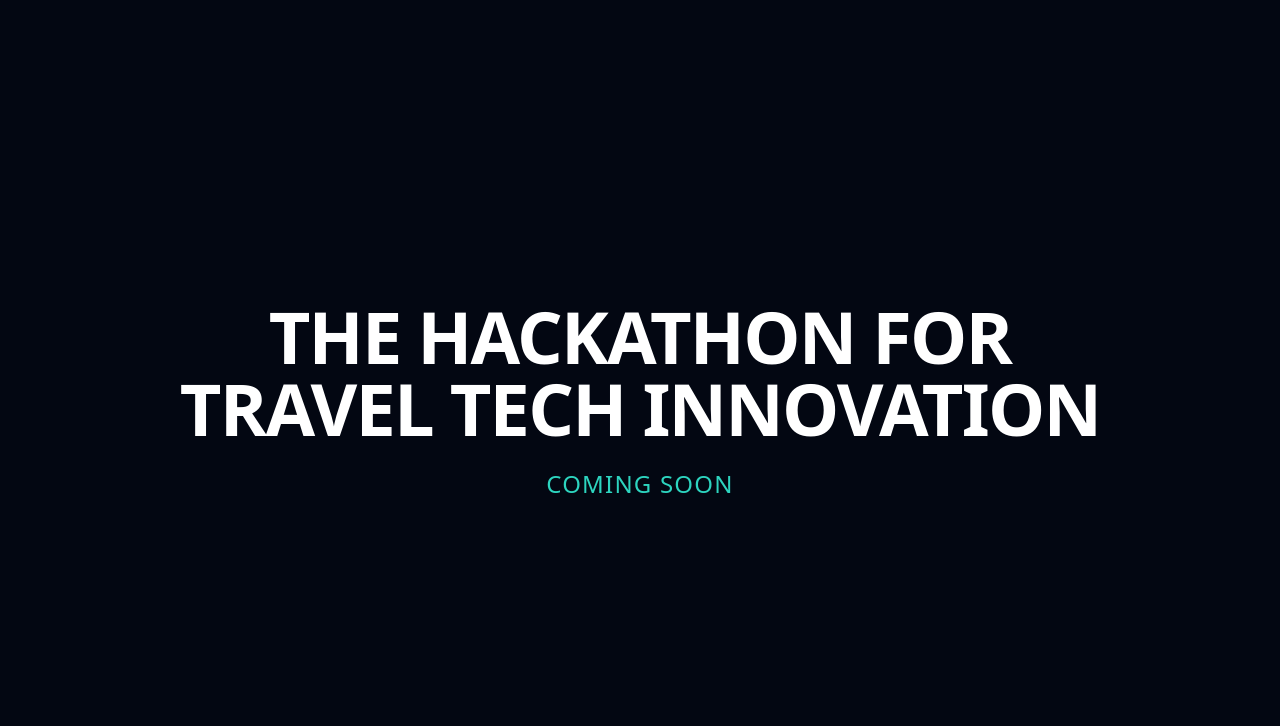
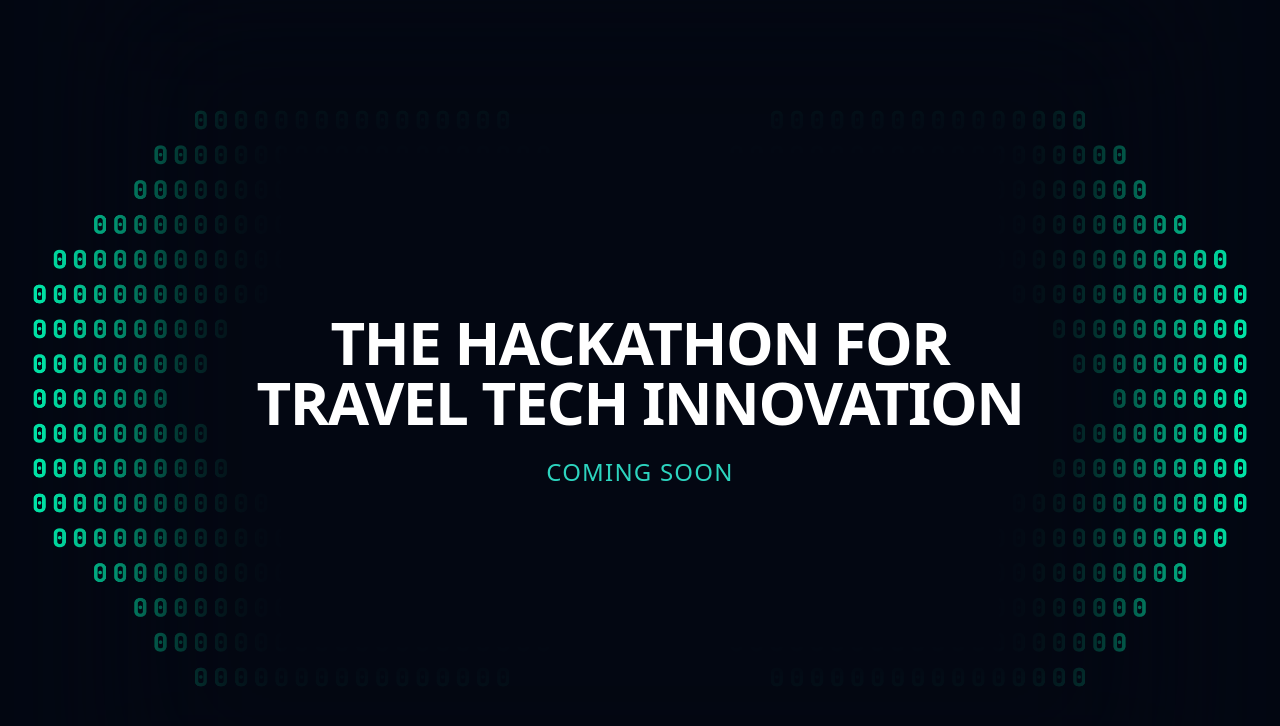
Before and after one commit to chain4travel/decode-travel-website, an Astro site: page / in a window 1280 px wide. Built offline with nearby package versions, Linux system fonts and the light colour scheme; Astro itself is replaced by a stand-in of ours; a web font is replaced by a local one.

Commit message:
layout updates

```diff
--- a/src/pages/index.astro
+++ b/src/pages/index.astro
@@ -1,14 +1,21 @@
 ---
 import BaseLayout from "../layouts/BaseLayout.astro";
+import { Image } from 'astro:assets';
+import DecodeAsciiZero from '../images/decode-logo-ascii-zero.png';
 ---
 
 <BaseLayout>
-  <div class="bg-gray-950 grid place-items-center h-screen w-screen">
-    <div class="text-center">
-      <h1 class="text-white font-bold text-7xl mb-6 uppercase tracking-tight">
+  <div class="bg-gray-950 grid place-items-center h-screen w-screen relative">
+    <div class="text-center z-20 p-8">
+      <h1 class="text-white font-bold text-6xl mb-6 uppercase tracking-tight">
         The hackathon for <br> travel tech innovation
       </h1>
       <h2 class="text-teal-400 text-2xl uppercase tracking-wider">Coming soon</h2>
     </div>
+
+    <div class="fixed z-10 bg-gray-950 blur-3xl w-4/5 h-screen"></div>
+
+    <Image class="max-w-screen-sm fixed left-8 z-0" src={DecodeAsciiZero} alt="A bird sitting on a nest of eggs."/>
+    <Image class="max-w-screen-sm fixed right-8 z-0" src={DecodeAsciiZero} alt="A bird sitting on a nest of eggs."/>
   </div>
 </BaseLayout>
```
Also changed, not shown: src/images/decode-logo-ascii-zero.png (added).
